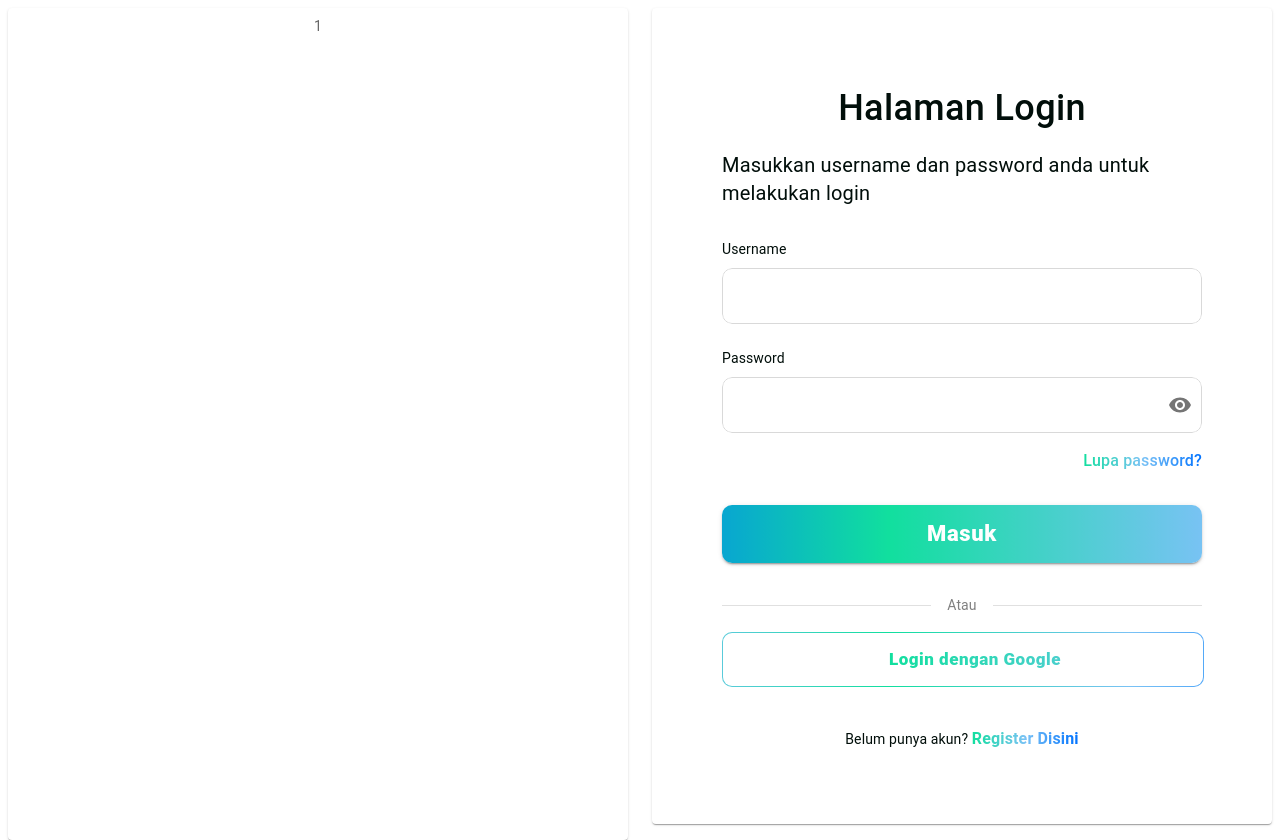
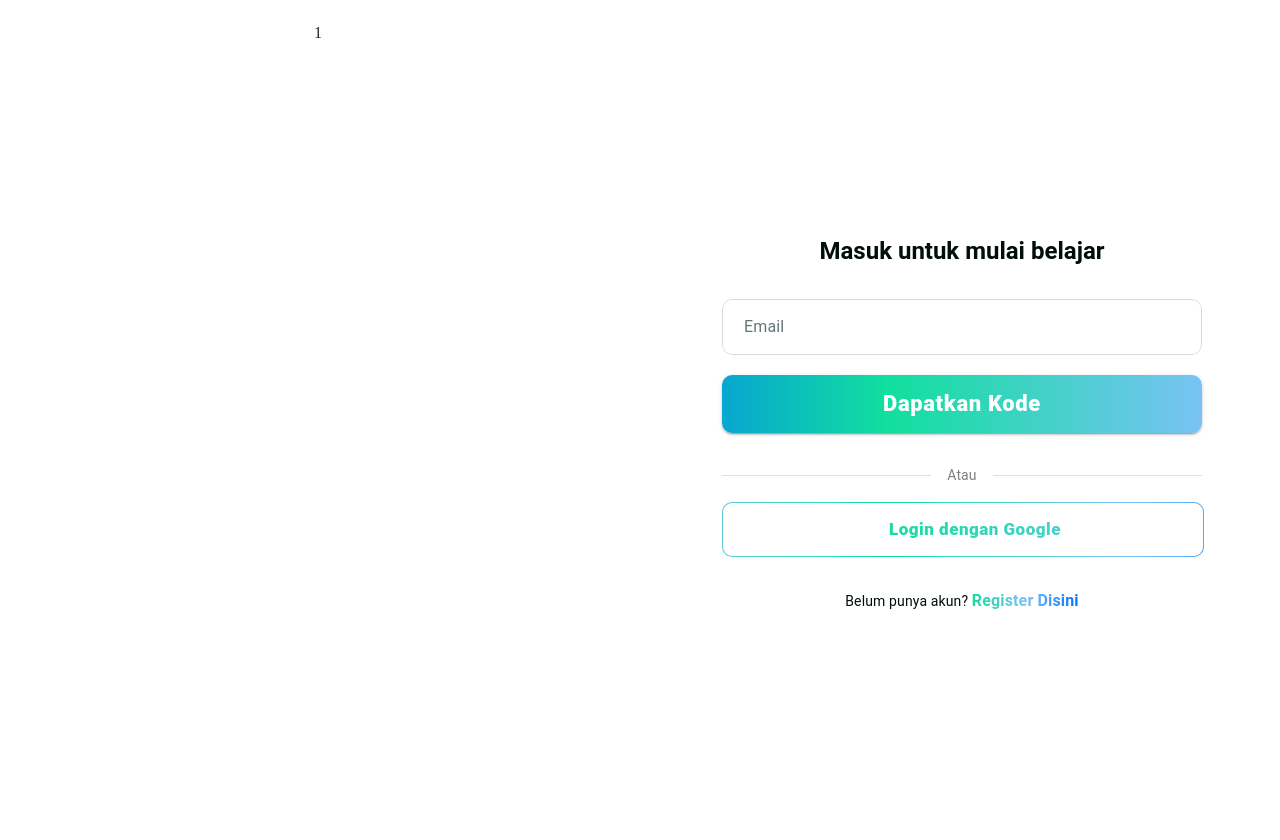
Before and after one commit to Vaalz/online-course, a React (Vite) app: page /login in a window 1280 px wide. Built offline with nearby package versions, Linux system fonts and the light colour scheme; some icons are missing.

Commit message:
verify-one

```diff
--- a/src/App.jsx
+++ b/src/App.jsx
@@ -1,6 +1,7 @@
 import { Routes, Route, Navigate } from "react-router-dom";
 import Login from "./pages/login";
 import Register from "./pages/register";
+import VerifyPage from "./pages/verify";
 
 function App() {
   return (
@@ -8,6 +9,8 @@ function App() {
       <Route path="/" element={<Navigate to="/login" />} /> {/* redirect ke login */}
       <Route path="/login" element={<Login />} />
       <Route path="/register" element={<Register />} />
+      <Route path="/verify" element={<VerifyPage />} />
+
     </Routes>
   );
 }
--- a/src/pages/login.jsx
+++ b/src/pages/login.jsx
@@ -1,44 +1,37 @@
 import * as React from "react";
 import { useState } from "react";
 import { styled } from "@mui/material/styles";
-import Grid from "@mui/material/Grid";
-import Paper from "@mui/material/Paper";
-import Box from "@mui/material/Box";
+import { Box, Grid, Paper, Typography, Divider } from "@mui/material";
 import GoogleIcon from "@mui/icons-material/Google";
+import { useNavigate } from "react-router-dom";
 import AuthButton from "../components/ButtonAuth";
-import { Typography, Divider } from "@mui/material";
 import InputField from "../components/InputField";
 import GradientButton from "../components/GradientButton";
-import ForgotPasswordDialog from "../components/ForgotPasswordDialog";
 
-const Item = styled(Paper)(({ theme }) => ({
+const Item = styled(Paper)(() => ({
   backgroundColor: "#fff",
-  ...theme.typography.body2,
-  padding: theme.spacing(1),
+  padding: "1rem",
   textAlign: "center",
-  color: (theme.vars ?? theme).palette.text.secondary,
-  ...theme.applyStyles("dark", {
-    backgroundColor: "#1A2027",
-  }),
+  boxShadow: "none",
 }));
 
-export default function RowAndColumnSpacing() {
-  const [username, setUsername] = useState("");
-  const [password, setPassword] = useState("");
-  const [errors, setErrors] = useState({ username: "", password: "" });
-  const [openForgot, setOpenForgot] = useState(false);
+export default function LoginPage() {
+  const [email, setEmail] = useState("");
+  const [error, setError] = useState("");
+  const navigate = useNavigate();
 
-  const handleLogin = () => {
-    let newErrors = { username: "", password: "" };
+  const validateEmail = (email) => /^[^\s@]+@[^\s@]+\.[^\s@]+$/.test(email);
 
-    if (!username.trim()) newErrors.username = "Username tidak boleh kosong";
-    if (!password.trim()) newErrors.password = "Password tidak boleh kosong";
+  const handleSendCode = () => {
+    if (!email.trim()) return setError("Email tidak boleh kosong");
+    if (!validateEmail(email)) return setError("Format email tidak valid");
 
-    setErrors(newErrors);
+    // Simpan email ke sessionStorage agar halaman verify tahu siapa yang login
+    sessionStorage.setItem("userEmail", email);
+    console.log("Mengirim kode ke backend:", email);
 
-    if (!newErrors.username && !newErrors.password) {
-      alert("Login berhasil ");
-    }
+    // Arahkan ke halaman verifikasi
+    navigate("/verify");
   };
 
   return (
@@ -56,126 +49,59 @@ export default function RowAndColumnSpacing() {
         <Grid size={{ xs: 12, md: 6 }}>
           <Item
             sx={{
-              height: "100vh",
+              height: "100%",
               display: "flex",
               flexDirection: "column",
               justifyContent: "center",
               alignItems: "center",
               px: { xs: 4, md: 8 },
-              gap: 2,
+              gap: 1,
               backgroundColor: "#fff",
             }}
           >
-            {/* Judul dan Deskripsi */}
-            <Box
-              sx={{
-                width: "100%",
-                maxWidth: 480,
-                textAlign: "left",
-              }}
+            <Typography
+              variant="h5"
+              fontWeight={600}
+              textAlign="center"
+              sx={{ color: "#010E0A", mb: 3 }}
             >
-              <Typography
-                fontSize={36}
-                fontWeight={500}
-                textAlign={"center"}
-                sx={{ mb: 1, alignSelf: "center", color: "#010E0A" }}
-              >
-                Halaman Login
-              </Typography>
+              Masuk untuk mulai belajar
+            </Typography>
 
-              <Typography
-                fontWeight={0}
-                fontSize={20}
-                sx={{
-                  mt: 2,
-                  color: "#010E0A",
-                  lineHeight: 1.4,
-                  maxWidth: 480,
-                }}
-              >
-                Masukkan username dan password anda untuk melakukan login
-              </Typography>
-            </Box>
-
-            {/* Inputan */}
             <Box
               sx={{
                 width: "100%",
                 maxWidth: 480,
                 display: "flex",
                 flexDirection: "column",
-                gap: 1,
+                alignItems: "center",
+                gap: 2.5,
               }}
             >
-              <Typography
-                sx={{
-                  mt: 2,
-                  color: "#010E0A",
-                  fontSize: "14px",
-                  alignSelf: "flex-start",
-                }}
-              >
-                Username
-              </Typography>
               <InputField
-                value={username}
-                onChange={(e) => setUsername(e.target.value)}
-                error={!!errors.username}
-                helperText={errors.username}
+                label="Email"
+                type="email"
+                value={email}
+                onChange={(e) => setEmail(e.target.value)}
+                error={!!error}
+                helperText={error}
               />
 
-              <Typography
-                sx={{
-                  mt: 2,
-                  color: "#010E0A",
-                  fontSize: "14px",
-                  alignSelf: "flex-start",
-                }}
-              >
-                Password
-              </Typography>
-              <InputField
-                type="password"
-                value={password}
-                onChange={(e) => setPassword(e.target.value)}
-                error={!!errors.password}
-                helperText={errors.password}
+              <GradientButton
+                text="Dapatkan Kode"
+                onClick={handleSendCode}
+                sx={{ width: "100%", maxWidth: 480, mt: 3 }}
               />
-
-              {/* 🔹 Tambah teks “Lupa password?” rata kanan */}
-              <Typography
-                      sx={{
-                        mt: 1,
-                        cursor: "pointer",
-                        background: "linear-gradient(90deg, #11DF9E, #7AC2F5, #0072FF)",
-                        WebkitBackgroundClip: "text",
-                        WebkitTextFillColor: "transparent",
-                        alignSelf: "flex-end",
-                        fontWeight: 550,
-                      }}
-                      onClick={() => setOpenForgot(true)}
-                    >
-                      Lupa password?
-              </Typography>
-              <ForgotPasswordDialog
-        open={openForgot}
-        onClose={() => setOpenForgot(false)}
-      />
             </Box>
 
-            {/* Tombol Masuk */}
-            <Box sx={{ width: "100%", maxWidth: 480, mt: 2 }}>
-              <GradientButton text="Masuk" onClick={handleLogin} />
-            </Box>
-
-            {/* Garis Pembatas */}
             <Box
               sx={{
                 width: "100%",
                 maxWidth: 480,
                 display: "flex",
                 alignItems: "center",
-                mt: 2,
+                mt: 3,
+                mb: 1,
               }}
             >
               <Divider sx={{ flex: 1 }} />
@@ -185,12 +111,10 @@ export default function RowAndColumnSpacing() {
               <Divider sx={{ flex: 1 }} />
             </Box>
 
-            {/* Login dengan Google */}
             <Box sx={{ width: "100%", maxWidth: 480 }}>
               <AuthButton text="Login dengan Google" icon={<GoogleIcon />} />
             </Box>
 
-            {/* Sudah punya akun */}
             <Typography sx={{ mt: 3, color: "#010E0A", fontSize: "14px" }}>
               Belum punya akun?{" "}
               <Typography
--- /dev/null
+++ b/src/pages/verify.jsx
@@ -0,0 +1,123 @@
+import * as React from "react";
+import { useState, useEffect } from "react";
+import { styled } from "@mui/material/styles";
+import { Box, Grid, Paper, Typography } from "@mui/material";
+import { useNavigate } from "react-router-dom";
+import GradientButton from "../components/GradientButton";
+import InputField from "../components/InputField";
+
+const Item = styled(Paper)(() => ({
+  backgroundColor: "#fff",
+  padding: "1rem",
+  textAlign: "center",
+  boxShadow: "none",
+}));
+
+export default function VerifyPage() {
+  const [code, setCode] = useState("");
+  const [email, setEmail] = useState("");
+  const navigate = useNavigate();
+
+  // ✅ Cegah akses langsung ke /verify tanpa email
+  useEffect(() => {
+    const storedEmail = sessionStorage.getItem("userEmail");
+    if (!storedEmail) {
+      navigate("/login");
+      return;
+    }
+    setEmail(storedEmail);
+  }, [navigate]);
+
+  const handleVerify = () => {
+    if (code.trim().length !== 6) {
+      alert("Kode harus 6 digit");
+      return;
+    }
+    console.log(`Verifikasi kode ${code} untuk email ${email}`);
+    // TODO: panggil API verifikasi OTP
+  };
+
+  const handleResend = () => {
+    console.log(`Kirim ulang kode ke ${email}`);
+    // TODO: panggil API resend OTP
+  };
+
+  if (!email) return null;
+
+  return (
+   <Box sx={{ width: "100%", height: "100vh" }}>
+      <Grid
+        container
+        rowSpacing={1}
+        columnSpacing={{ xs: 1, sm: 2, md: 3 }}
+        sx={{ height: "100%" }}
+      >
+        <Grid size={6}>
+          <Item sx={{ height: "100%" }}>1</Item>
+        </Grid>
+
+        <Grid size={{ xs: 12, md: 6 }}>
+          <Item
+            sx={{
+              height: "100%",
+              display: "flex",
+              flexDirection: "column",
+              justifyContent: "center",
+              alignItems: "center",
+              px: { xs: 4, md: 8 },
+              gap: 1,
+              backgroundColor: "#fff",
+            }}
+          >
+            <Typography variant="h5" fontWeight={600} textAlign="center" sx={{ color: "#010E0A" }}>
+              Cek email anda
+            </Typography>
+
+            <Typography variant="body2" textAlign="center" sx={{ color: "#010E0A", maxWidth: 400 }}>
+              Masukkan kode 6 digit yang telah dikirim ke <b>{email}</b> untuk masuk
+            </Typography>
+
+            <Box
+              sx={{
+                width: "100%",
+                maxWidth: 480,
+                display: "flex",
+                flexDirection: "column",
+                gap: 1,
+              }}
+            >
+              <InputField
+                label="Kode 6-digit"
+                value={code}
+                onChange={(e) => setCode(e.target.value)}
+                type="text"
+              />
+            </Box>
+            <Box sx={{ width: "100%", maxWidth: 480, mt: 2}}>
+                <GradientButton
+                text="Masuk"
+                onClick={handleVerify}
+                />
+            </Box>
+
+
+            <Typography variant="body2" sx={{ mt: 2, color: "gray" }}>
+              Belum mendapat kode?{" "}
+              <Typography
+                component="span"
+                sx={{
+                  cursor: "pointer",
+                  color: "#0072FF",
+                  fontWeight: 500,
+                }}
+                onClick={handleResend}
+              >
+                Kirim ulang kode
+              </Typography>
+            </Typography>
+          </Item>
+        </Grid>
+      </Grid>
+    </Box>
+  );
+}
```
